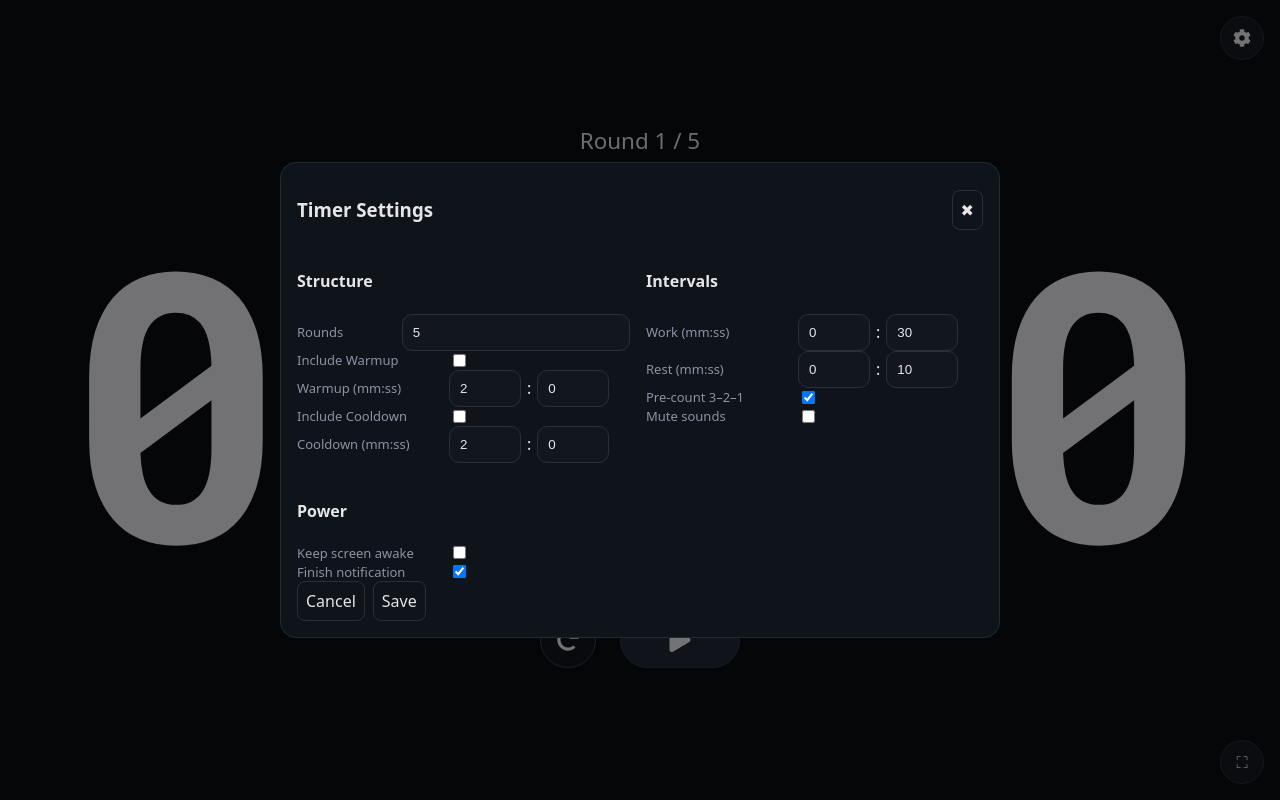
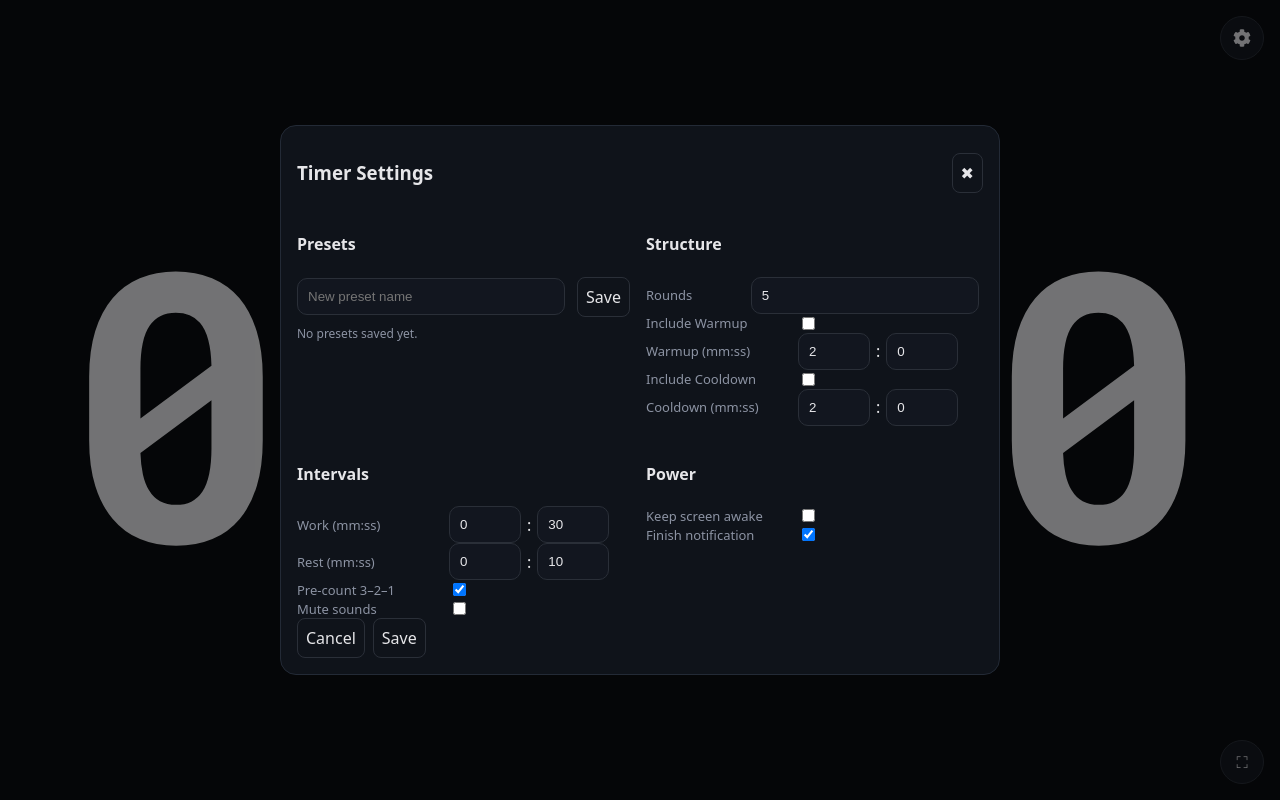
Before and after one commit to Garko01/interval-timer, a React (Vite) app: page / in a window 1280 px wide. Built offline with nearby package versions, Linux system fonts and the light colour scheme.

Commit message:
Add Preset Save/Load feature

```diff
--- a/src/App.tsx
+++ b/src/App.tsx
@@ -304,6 +304,7 @@ function NumberField({
 
 export default function App() {
   const [settings, setSettings] = useLocalStorage<Settings>('itimer.settings', DEFAULT_SETTINGS)
+    const [presets, setPresets] = useLocalStorage<Record<string, Settings>>('itimer.presets', {});
   const schedule = useMemo(() => buildSchedule(settings), [settings])
 
   const [idx, setIdx] = useState(0)
@@ -512,16 +513,65 @@ export default function App() {
       </div>
 
       {showSettings && (
-        <SettingsModal settings={settings} onClose={() => setShowSettings(false)} onChange={setSettings} />
+        <SettingsModal
+          settings={settings}
+          presets={presets}
+          onPresetsChange={setPresets}
+          onClose={() => setShowSettings(false)}
+          onChange={setSettings}
+        />
       )}
     </div>
   )
 }
 
-function SettingsModal({ settings, onChange, onClose }:
-  { settings: Settings; onChange: (s: Settings | ((p: Settings) => Settings)) => void; onClose: () => void }) {
+function SettingsModal({
+  settings,
+  presets,
+  onPresetsChange,
+  onChange,
+  onClose,
+}: {
+  settings: Settings;
+  presets: Record<string, Settings>;
+  onPresetsChange: (map: Record<string, Settings>) => void;
+  onChange: (s: Settings | ((p: Settings) => Settings)) => void;
+  onClose: () => void;
+}) {
 
   const [local, setLocal] = useState<Settings>(settings)
+  const [newName, setNewName] = useState('');
+
+  function handleSavePreset() {
+    const name = newName.trim();
+    if (!name) return;
+    onPresetsChange({ ...presets, [name]: local });
+    setNewName('');
+  }
+
+  function handleLoadPreset(name: string) {
+    const preset = presets[name];
+    if (!preset) return;
+    onChange(preset);
+    onClose();
+  }
+
+  function handleRenamePreset(oldName: string) {
+    const newLabel = prompt('Rename preset:', oldName);
+    if (!newLabel || newLabel === oldName) return;
+    const updated = { ...presets };
+    updated[newLabel] = updated[oldName];
+    delete updated[oldName];
+    onPresetsChange(updated);
+  }
+
+  function handleDeletePreset(name: string) {
+    if (!confirm(`Delete preset "${name}"?`)) return;
+    const updated = { ...presets };
+    delete updated[name];
+    onPresetsChange(updated);
+  }
+
   useEffect(() => setLocal(settings), [settings])
   function save() { onChange(local); onClose() }
 
@@ -530,6 +580,35 @@ function SettingsModal({ settings, onChange, onClose }:
       <div className="modalCard">
         <div className="modalHeader"><h3>Timer Settings</h3><button className="iconbtn" onClick={onClose}>✖</button></div>
         <div className="modalBody">
+          <section>
+            <h4>Presets</h4>
+            <div className="row">
+              <input
+                className="input"
+                placeholder="New preset name"
+                value={newName}
+                onChange={(e) => setNewName(e.target.value)}
+              />
+              <button className="iconbtn" onClick={handleSavePreset}>Save</button>
+            </div>
+
+            {Object.keys(presets).length === 0 ? (
+              <p className="hint" style={{ marginTop: 8 }}>No presets saved yet.</p>
+            ) : (
+              <ul className="presetList">
+                {Object.keys(presets).map((name) => (
+                  <li key={name} className="presetItem">
+                    <span>{name}</span>
+                    <div className="presetActions">
+                      <button className="iconbtn" onClick={() => handleLoadPreset(name)}>Load</button>
+                      <button className="iconbtn" onClick={() => handleRenamePreset(name)}>Rename</button>
+                      <button className="iconbtn" onClick={() => handleDeletePreset(name)}>Delete</button>
+                    </div>
+                  </li>
+                ))}
+              </ul>
+            )}
+          </section>
           <section>
             <h4>Structure</h4>
             <div className="row"><label className="label" style={{ width: 140 }}>Rounds</label><NumberField className="input" min={1} max={100} value={local.rounds} onValueChange={value => setLocal({ ...local, rounds: value })} /></div>
--- a/src/styles.css
+++ b/src/styles.css
@@ -294,3 +294,20 @@ html, body, .container, .main { overflow-x: hidden; }
   white-space: nowrap;
   border: 0;
 }
+
+/* ===== Presets list in Settings modal ===== */
+.presetList {
+  list-style: none;
+  margin: 8px 0 0 0;
+  padding: 0;
+}
+.presetItem {
+  display: flex;
+  justify-content: space-between;
+  align-items: center;
+  border-bottom: 1px solid #232a36;
+  padding: 4px 0;
+}
+.presetActions button {
+  margin-left: 4px;
+}
--- a/src/timer.ts
+++ b/src/timer.ts
@@ -1,4 +1,5 @@
 export type IntervalType = 'warmup' | 'work' | 'rest' | 'cooldown'
+export type PresetsMap = Record<string, Settings>;
 
 export interface IntervalDef {
   type: IntervalType
```
